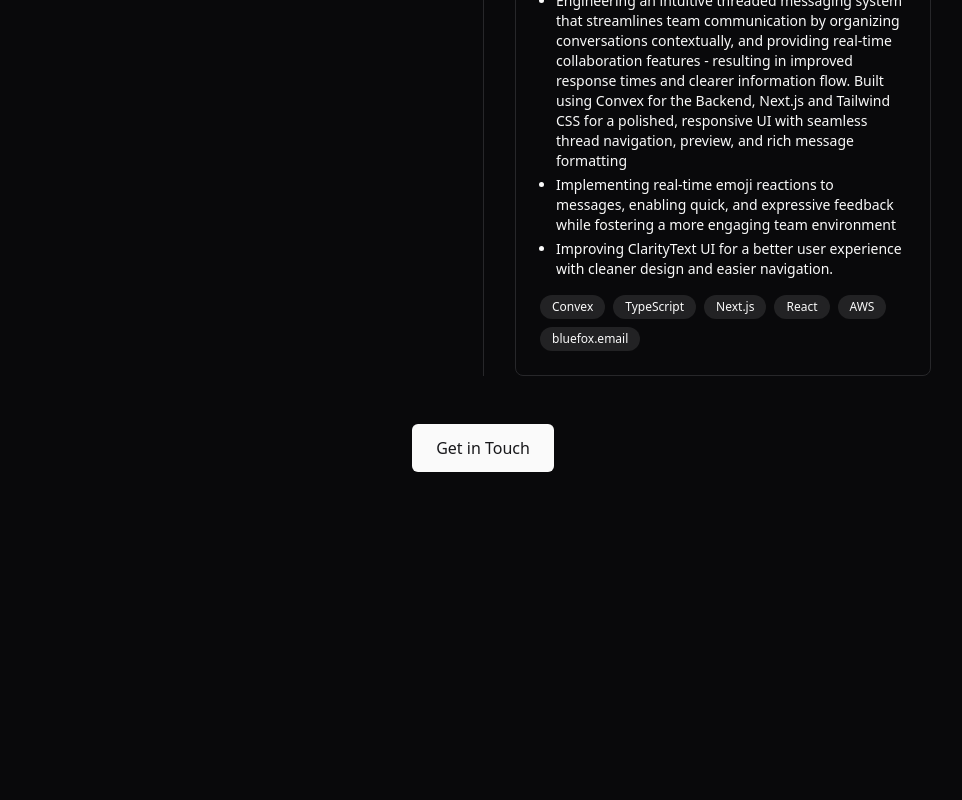
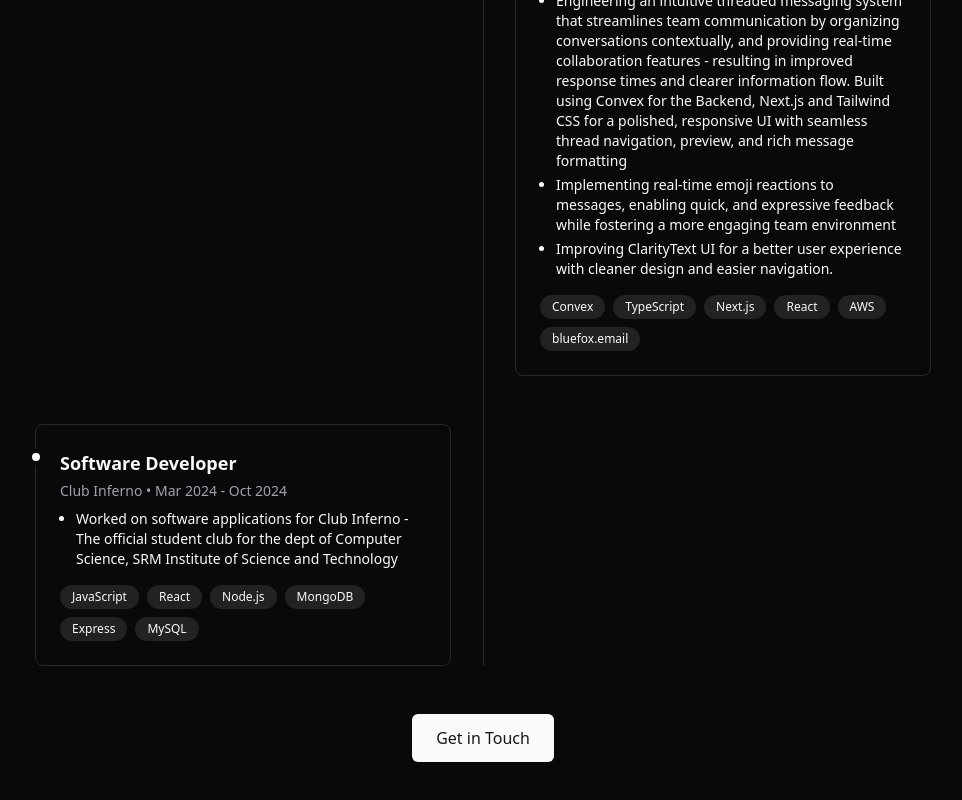
Before and after one commit to PeterDiyo/Portfolio, a Next.js app: page /experience in a window 1280 px wide. Shown: the part 734-1534 px from the top of the page, without its empty margins (157-1119 px from the left). Before the commit the page ends 1302 px from the top, so only its background shows below. Built offline with nearby package versions, Linux system fonts and the light colour scheme; no server answers.

Commit message:
#8 Added new work experience at Club Inferno

```diff
--- a/src/app/experience/page.tsx
+++ b/src/app/experience/page.tsx
@@ -20,18 +20,15 @@ const experiences = [
     ],
     tech: ["Convex", "TypeScript", "Next.js", "React", "AWS", "bluefox.email"],
   },
-  // {
-  //   title: "Full Stack Developer",
-  //   company: "Software Agency",
-  //   period: "2020 - 2022",
-  //   description: [
-  //     "Developed and maintained multiple client projects using React and Node.js",
-  //     "Implemented responsive designs and improved website performance",
-  //     "Collaborated with design team to create intuitive user interfaces",
-  //     "Integrated third-party APIs and services",
-  //   ],
-  //   tech: ["JavaScript", "React", "Node.js", "MongoDB", "Express", "REST APIs"],
-  // },
+  {
+    title: "Software Developer",
+    company: "Club Inferno",
+    period: "Mar 2024 - Oct 2024",
+    description: [
+      "Worked on software applications for Club Inferno - The official student club for the dept of Computer Science, SRM Institute of Science and Technology",
+    ],
+    tech: ["JavaScript", "React", "Node.js", "MongoDB", "Express", "MySQL"],
+  },
 ];
 
 export default function ExperiencePage() {
```
